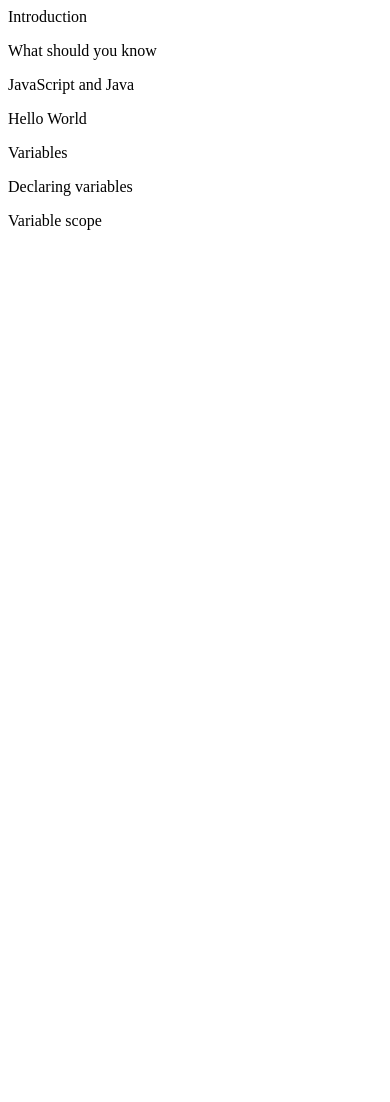
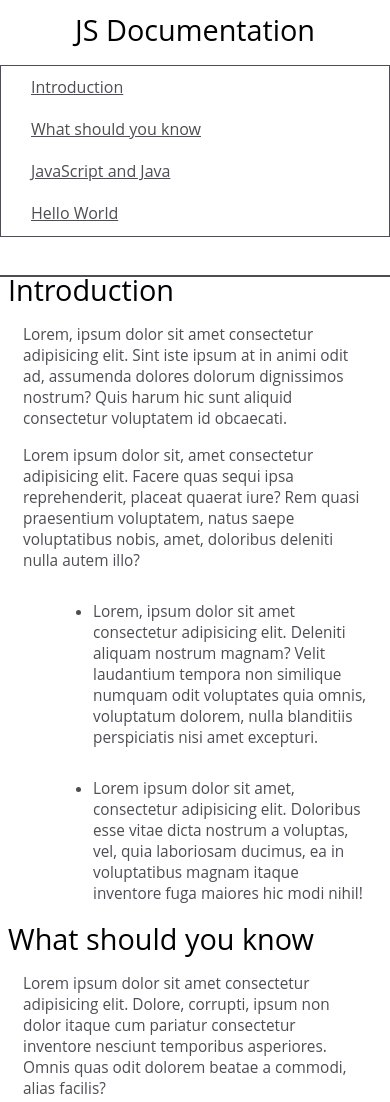
Before and after one commit to mateusribeirocampos/FreeCode_Course_web, a plain HTML site: page FeeCode_Web_aula/Technical_Documentation/index.html in a window 390 px wide. Shown: the top 1102 px of the page. Before the commit the page ends 844 px from the top, so only its background shows below. Drawn offline with Linux system fonts and the light colour scheme.

Commit message:
Documentaion website

```diff
--- a/FeeCode_Web_aula/Technical_Documentation/index.html
+++ b/FeeCode_Web_aula/Technical_Documentation/index.html
@@ -7,37 +7,77 @@
     <title>Technical documentation</title>
 </head>
 <body>
+    <nav id="navbar">
+        <header>JS Documentation</header>
+        <ul>
+            <li> <a href="#Introduction">Introduction</a></li>
+            <li> <a href="#What_should_you_know">What should you know</a></li>
+            <li> <a href="#JavaScript_and_Java">JavaScript and Java</a></li>
+            <li> <a href="#Hello_World">Hello World</a></li>
+            <li> <a href="#Variables">Variables</a></li>
+            <li> <a href="#Declaring_variables">Declaring variables</a></li>
+            <li> <a href="#Variable_scope">Variable scope</a></li>
+        </ul>
+    </nav>
     <main id="main-doc">
         <section class="main-section" id="introduction">
             <header>Introduction</header>
-            <p></p>
-            <p></p>
+            <article>
+                <p>Lorem, ipsum dolor sit amet consectetur adipisicing elit. Sint iste ipsum at in animi odit ad, assumenda dolores dolorum dignissimos nostrum? Quis harum hic sunt aliquid consectetur voluptatem id obcaecati.</p>
+                <p>Lorem ipsum dolor sit, amet consectetur adipisicing elit. Facere quas sequi ipsa reprehenderit, placeat quaerat iure? Rem quasi praesentium voluptatem, natus saepe voluptatibus nobis, amet, doloribus deleniti nulla autem illo?</p>
+                <ul>
+                    <li>Lorem, ipsum dolor sit amet consectetur adipisicing elit. Deleniti aliquam nostrum magnam? Velit laudantium tempora non similique numquam odit voluptates quia omnis, voluptatum dolorem, nulla blanditiis perspiciatis nisi amet excepturi.</li>
+                    <li>Lorem ipsum dolor sit amet, consectetur adipisicing elit. Doloribus esse vitae dicta nostrum a voluptas, vel, quia laboriosam ducimus, ea in voluptatibus magnam itaque inventore fuga maiores hic modi nihil!</li>
+                </ul>
+            </article>
         </section>
-        <section class="main-section" id=">What_should_you_know">
+        <section class="main-section" id="What_should_you_know">
             <header>What should you know</header>
-            <p></p>
+            <article>
+                <p>Lorem ipsum dolor sit amet consectetur adipisicing elit. Dolore, corrupti, ipsum non dolor itaque cum pariatur consectetur inventore nesciunt temporibus asperiores. Omnis quas odit dolorem beatae a commodi, alias facilis?</p>
+            </article>
         </section>
         <section class="main-section" id="JavaScript_and_Java">
             <header>JavaScript and Java</header>
-            <p></p>
+            <article>
+                <p>Lorem ipsum dolor sit amet, consectetur adipisicing elit. Sunt rem et voluptate quos, quidem distinctio omnis eum. Earum aspernatur eligendi eveniet numquam officiis harum deleniti qui quod iusto, ad sit?</p>
+            </article>
         </section>
         <section class="main-section" id="Hello_World">
             <header>Hello World</header>
-            <p></p>
+            <article>
+                <p>Lorem ipsum dolor sit amet, consectetur adipisicing elit. Illum aspernatur ipsam tempora rerum labore a facilis fuga, deserunt excepturi animi molestias enim aperiam totam dolores eligendi, sequi recusandae accusamus ab.</p>
+                <code>Lorem ipsum dolor sit amet consectetur, adipisicing elit. Facere unde recusandae est dolores quidem tempore blanditiis quibusdam distinctio quam expedita at, necessitatibus rem saepe laborum quis cum veritatis eos. Cupiditate.</code>
+            </article>
+
         </section>
         <section class="main-section" id="Variables">
             <header>Variables</header>
-            <p></p>
-            <p></p>
+            <article>
+                <p>Lorem ipsum dolor sit amet consectetur adipisicing elit. Amet accusantium rem alias delectus corrupti numquam? Ipsum pariatur mollitia ut fugit veritatis officiis ducimus eum quod, impedit, ad ex aut adipisci.</p>
+                <p>Lorem ipsum dolor sit, amet consectetur adipisicing elit. Explicabo, repudiandae reprehenderit natus delectus eius similique totam ab architecto dolor, consectetur obcaecati tempore est praesentium ad quasi facilis neque nulla modi?</p>
+                <code>Lorem ipsum dolor sit amet, consectetur adipisicing elit. Amet velit asperiores doloremque. Odio, ea tempore explicabo ipsa cum fugit iste magni minus rem, tempora id voluptates nulla dolore consequuntur rerum!</code>
+                <code>Lorem ipsum dolor sit amet, consectetur adipisicing elit. Ipsum dolore consectetur praesentium velit itaque. Vero placeat suscipit vitae, optio mollitia quisquam ipsum magnam dolorem ab, deserunt dolorum nesciunt corporis iure!</code>
+            </article>
+
         </section>
         <section class="main-section" id="Declaring_variables">
             <header>Declaring variables</header>
-            <p></p>
-            <p></p>
+            <article>
+                <p>Lorem ipsum dolor sit amet consectetur adipisicing elit. In eum vel temporibus perspiciatis, culpa vitae repellendus suscipit saepe voluptates nostrum nesciunt! Praesentium aut autem cupiditate, error rem ipsum perspiciatis culpa?</p>
+                <p>Lorem ipsum dolor sit amet consectetur adipisicing elit. Molestias perferendis deserunt ab nam natus voluptatem debitis laudantium qui voluptatum dolores sit quasi, eos deleniti? Similique eaque veritatis odio voluptatum non?</p>
+                <code>Lorem ipsum dolor sit amet, consectetur adipisicing elit. Quidem vero, autem similique provident laudantium culpa delectus inventore pariatur optio enim, libero excepturi omnis dolorum doloremque corrupti beatae nulla illum consequatur?</code>
+                <code>Lorem ipsum dolor sit amet consectetur adipisicing elit. Sint tenetur incidunt aperiam earum praesentium beatae aut error rerum provident quibusdam nostrum vitae ipsum nemo neque ratione debitis impedit, corporis consequatur.</code>
+            </article>
+
         </section>
         <section class="main-section" id="Variable_scope">
             <header>Variable scope</header>
-            <p></p>
+            <article>
+                <p>Lorem ipsum dolor sit amet consectetur adipisicing elit. Expedita distinctio, ipsum tenetur amet, veniam recusandae ipsa mollitia impedit, sequi omnis eum voluptatibus molestiae! Vero nulla quo eum similique! Odio, recusandae.</p>
+                <code>Lorem ipsum dolor sit amet consectetur adipisicing elit. Cum laborum dolor incidunt nesciunt cumque recusandae dolore, sit quasi reprehenderit, eos sequi harum nostrum molestias facere modi alias, sint consequuntur esse!</code>
+            </article>
+
         </section>
     </main>
 </body>
--- a/FeeCode_Web_aula/Technical_Documentation/stylesDoc.css
+++ b/FeeCode_Web_aula/Technical_Documentation/stylesDoc.css
@@ -0,0 +1,114 @@
+html, body{
+    min-width: 290px;
+    color: #4e4d53;
+    background-color: #ffffff;
+    font-family: 'Open Sans', Arial, sans-serif;
+}
+
+html{
+    display: block;
+}
+
+header{
+    display: block;
+    color: black;
+    margin: 10px;
+    text-align: center;
+    font-size: 1.8em;
+}
+
+@media only screen and (max-width: 815px) {
+    #navbar{
+        background-color: white;
+        position: absolute;
+        top: 0;
+        padding: 0;
+        margin: 0;
+        width: 100%;
+        max-height: 275px;
+        border: none;
+        z-index: 1;
+        border-bottom: 2px solid;
+    }
+
+    #navbar ul{
+        border: 1px solid;
+        height: 170px;
+
+    }
+
+    #main-doc{
+        position: relative;
+        margin-left: 0;
+        margin-top: 270px;
+    }
+}
+
+#navbar{
+    min-width: 290px;
+    left: 0;
+    height: 100%;
+}
+
+#navbar ul{
+    padding: 0;
+    overflow-y: auto;
+    overflow-x: hidden;
+}
+
+ul{
+    display: block;
+    list-style-type: disc;
+    margin-block-start: 1em;
+    margin-block-end: 1em;
+    margin-inline-start: 0;
+    margin-inline-end: 0;
+    padding-inline-start: 40px;
+}
+
+li{
+    display: list-item;
+}
+
+#navbar a{
+    display: block;
+    padding: 10px 30px;
+    color: #4e4d53;
+}
+
+section, article{
+    display: block;
+}
+
+section article{
+    color: #4e4d53;
+    margin: 15px;
+    font-size: 0.96em;
+}
+
+p{
+    display: block;
+    margin-block-start: 1em;
+    margin-block-end: 1em;
+    margin-inline-start: 0;
+    margin-inline-end: 0;
+}
+
+section li{
+    margin: 30px 0 0 30px;
+    text-align: left;
+}
+
+li::marker{
+    unicode-bidi: isolate;
+    font-variant-numeric: tabular-nums;
+    text-transform: none;
+    text-indent: 0 !important;
+    text-align: start !important;
+    text-align-last: start !important;
+}
+
+#main-doc header{
+    text-align: left;
+    margin: 0;
+}
```
